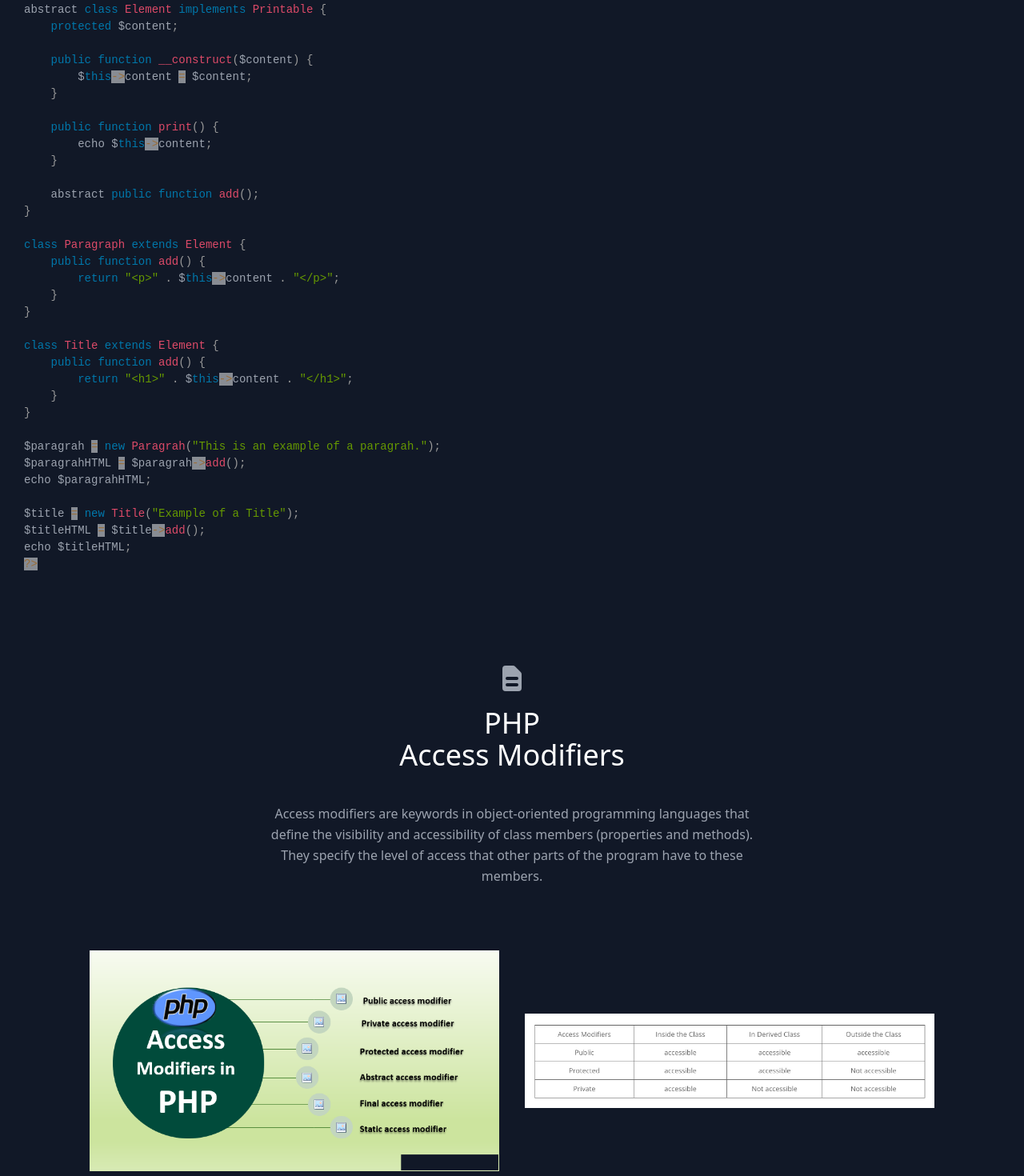
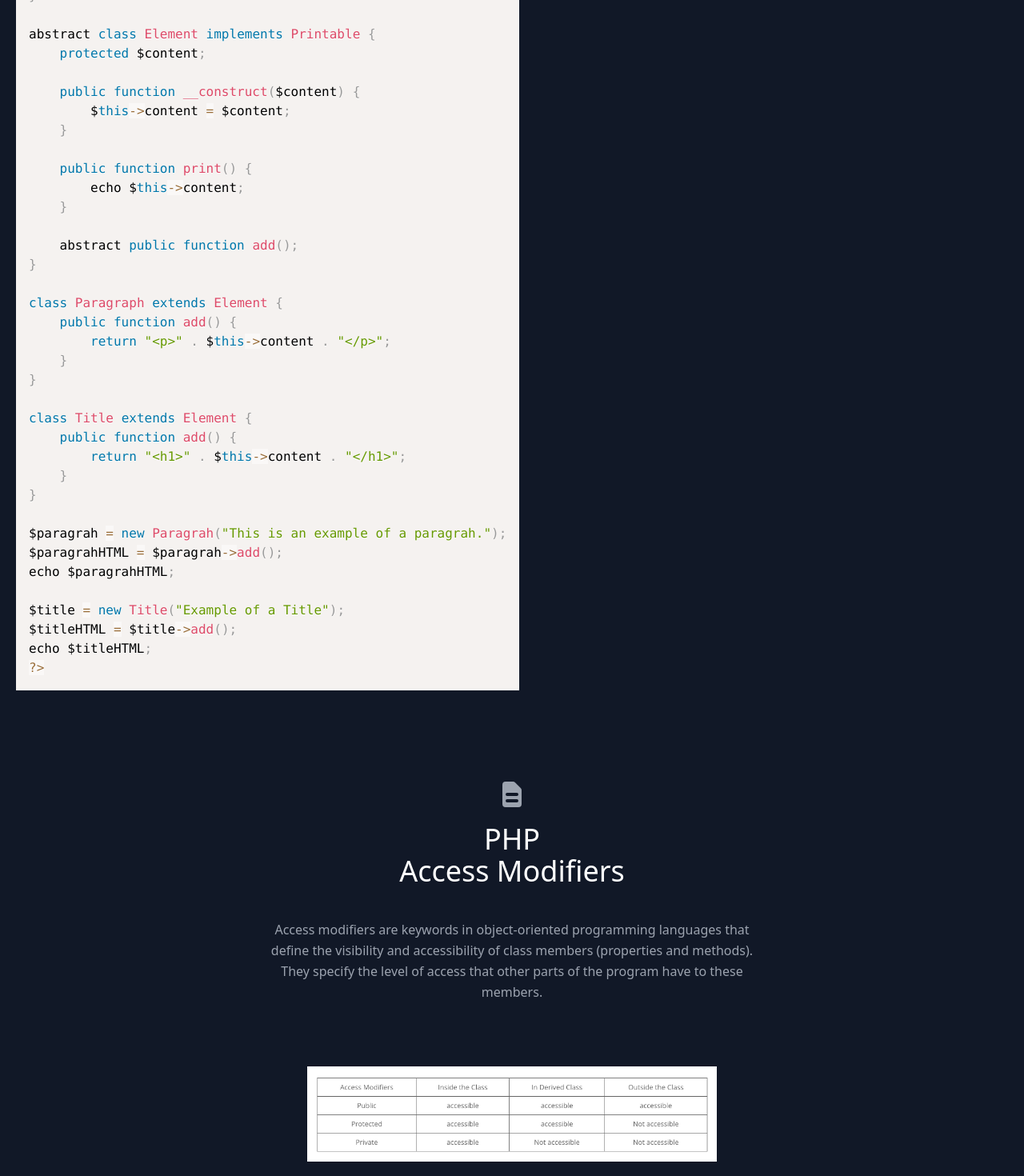
Before and after one commit to edsonnaza/portfolio_edsonnaza, a React (Create React App) app: page / in a window 1280 px wide. Shown: the part 8860-10330 px from the top of the page at 80% size. Built offline with nearby package versions, Linux system fonts and the light colour scheme.

Commit message:
Css Improvement snipped final

```diff
--- a/src/components/AbstractInterfaces.js
+++ b/src/components/AbstractInterfaces.js
@@ -1,11 +1,6 @@
 import React, { useState } from 'react';
 import { BadgeCheckIcon, ChipIcon,DocumentTextIcon } from "@heroicons/react/solid";
-import Editor from 'react-simple-code-editor';
-import { highlight, languages } from 'prismjs/components/prism-core';
-import 'prismjs/components/prism-clike';
-import 'prismjs/components/prism-javascript';
-import 'prismjs/themes/prism.css'; //Example style, you can use another
-
+import CodeHighlight from './CodeHighlight';
 import { phpCode } from '../data';
 
 
@@ -64,7 +59,6 @@ const AbstractInterfaces = () => {
         - Interfaces are used to achieve multiple inheritance of behavior, as a class can implement multiple interfaces but can only inherit from a single class. <br />
         - Interfaces are useful for creating common behavior across unrelated classes or for defining a common API for a group of classes. <br />
 
-
          <br />
 
         <br />
@@ -79,19 +73,11 @@ const AbstractInterfaces = () => {
       <h2 className="sm:text-2xl text-1xl font-medium title-font text-white mb-4">PHP Example of Abstract Class and Interface:</h2>
       <div className="overflow-x-auto">
       <div className="inline-block   whitespace-nowrap scrollbar-thumb-white-500 scrollbar-track-white-500">
-    <div>
-    <Editor
-  value={code}
-  onValueChange={setCode}
-  highlight={code => highlight(code, languages.js)}
-  padding={10}
-  style={{
-    fontFamily: '"Fira code", "Fira Mono", monospace',
-    fontSize: 14,
-  }}
-/>
 
-    </div>
+
+
+            <CodeHighlight code={phpCode} language="javascript" />
+
         </div>
       </div>
     </div>
--- a/src/components/AccessModifiers.js
+++ b/src/components/AccessModifiers.js
@@ -1,14 +1,6 @@
-import React, { useEffect, useRef, useState } from 'react';
+import React, { useState } from 'react';
 import { BadgeCheckIcon, ChipIcon,DocumentTextIcon } from "@heroicons/react/solid";
-import Editor from 'react-simple-code-editor';
-import { highlight, languages } from 'prismjs/components/prism-core';
-import 'prismjs/components/prism-clike';
-import 'prismjs/components/prism-javascript';
-import 'prismjs/themes/prism.css'; //Example style, you can use another
-import Prism from 'prismjs';
 import CodeHighlight from './CodeHighlight';
-
-
 import { phpAccesModifier } from '../data';
 
 
@@ -33,11 +25,7 @@ const AccessModifiers = () => {
             </p>
         </div>
         <div className="flex space-x-8 flex-col justify-center items-center space-y-4 lg:flex-row lg:space-y-0">
-          <img
-            className="lg:max-w-lg lg:w-full md:w-1/2 w-5/6"
-            alt="Business analysis & Development Process"
-            src="./Access-Modifiers-in-PHP.png"
-          />
+
            <img
             className="lg:max-w-lg lg:w-full md:w-1/2 w-5/6 "
             alt="Business analysis & Development Process"
@@ -49,8 +37,8 @@ const AccessModifiers = () => {
         <h1 className="sm:text-2xl text-1xl font-medium title-font text-white mb-4">There are three access modifiers:</h1>
 
          - <span className="text-red-400 text-medium text-strong">Public:</span> A public member is accessible from anywhere within the program. It can be accessed and modified by any other class or code that has access to the instance of the class. <br />
-         - <span className="text-red-400 text-medium">Protected: </span>A protected member is accessible within the class where it is declared and its subclasses (derived classes). It cannot be accessed or modified by code outside of the class hierarchy. Protected members allow for controlled access and inheritance between related classes.  <br />
-         - <span className="text-red-400 text-medium">Private:</span>A private member is only accessible within the class where it is declared. It cannot be accessed or modified directly by other classes or code outside of the class. Private members are typically used to encapsulate the internal state and implementation details of a class. <br />
+         - <span className="text-red-400 text-medium">Protected: </span> A protected member is accessible within the class where it is declared and its subclasses (derived classes). It cannot be accessed or modified by code outside of the class hierarchy. Protected members allow for controlled access and inheritance between related classes.  <br />
+         - <span className="text-red-400 text-medium">Private:</span> A private member is only accessible within the class where it is declared. It cannot be accessed or modified directly by other classes or code outside of the class. Private members are typically used to encapsulate the internal state and implementation details of a class. <br />
          - <span className="text-red-400 text-medium">Default (also known as package-private or package-level access):</span> This access modifier is used when no access modifier keyword is specified. In some programming languages, it allows members to be accessible within the same package or module.
                     Members with default access are not accessible outside of the package or module. <br />
 
@@ -66,10 +54,9 @@ const AccessModifiers = () => {
       <div className="overflow-x-auto">
       <div className="inline-block   whitespace-nowrap scrollbar-thumb-white-500 scrollbar-track-white-500">
 
-  <div>
-  <CodeHighlight code={phpAccesModifier} language="php" />
-
-  </div>
+      <div>
+            <CodeHighlight code={phpAccesModifier} language="javascript" />
+      </div>
    </div>
     </div>
     </div>
--- a/src/components/CodeHighlight.js
+++ b/src/components/CodeHighlight.js
@@ -1,5 +1,7 @@
 import React, { useEffect, useRef } from 'react';
 import Prism from 'prismjs';
+import 'prismjs/components/prism-php-extras';
+import 'prismjs/themes/prism.css'; //Example style, you can use another
 
 const CodeHighlight = ({ code, language }) => {
   const codeRef = useRef();
--- a/src/index.css
+++ b/src/index.css
@@ -1,8 +1,3 @@
 @tailwind base;
 @tailwind components;
 @tailwind utilities;
-.code-highlight {
-    background-color: #f1f1f1;
-    padding: 10px;
-    border-radius: 4px;
-  }
```
